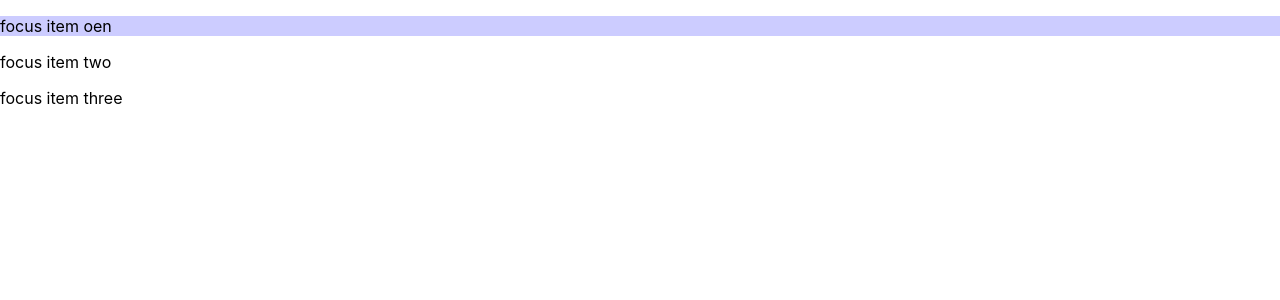
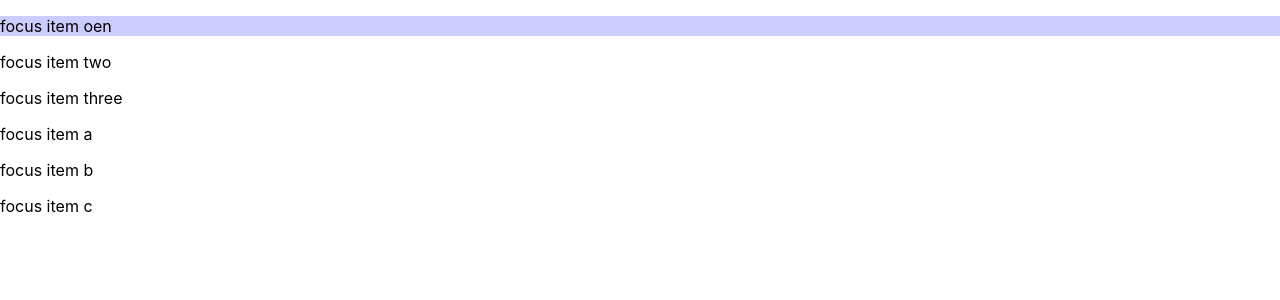
Before and after one commit to jonnybmc/focus-poc, a React (Create React App) app: page / in a window 1280 px wide. Shown: the top 300 px of the page. Built offline with nearby package versions, Linux system fonts and the light colour scheme.

Commit message:
focus now working between parents and children

```diff
--- a/src/App.js
+++ b/src/App.js
@@ -1,5 +1,4 @@
 import React from 'react';
-import logo from './logo.svg';
 import './App.css';
 
 import { FocusableList, FocusableItem, FocusContext } from './Focusable';
@@ -19,6 +18,18 @@ class App extends React.Component {
           <FocusableItem>
             <p>focus item three</p>
           </FocusableItem>
+
+          <FocusableList>
+            <FocusableItem>
+              <p>focus item a</p>
+            </FocusableItem>
+            <FocusableItem>
+              <p>focus item b</p>
+            </FocusableItem>
+            <FocusableItem>
+              <p>focus item c</p>
+            </FocusableItem>
+          </FocusableList>
         </FocusableList>
       </FocusContext.Provider>
     );
--- a/src/Focusable.jsx
+++ b/src/Focusable.jsx
@@ -134,23 +134,23 @@ class FocusManager {
   handleKeyClick(ev) {
     if (KEY_ACTIONS[ev.keyCode]) {
       const movement = KEY_ACTIONS[ev.keyCode];
-      console.log('action', movement);
       let current = this.activeCollection;
-      console.log('current collection has action', current[movement])
-      // const currentActiveItem = this.activeCollection.activeItem();
+      let onDifferentCollection = false;
       while (current) {
         const collectionCanMakeMovement = current[movement];
-        console.log('on collection', current.name);
         if (collectionCanMakeMovement) {
           const newFocusItem = current[movement]();
-          console.log('there is a new focus item', newFocusItem);
           if (newFocusItem) {
-            const onDifferentCollection = getParentId(current) !== getParentId(this.activeItem);
-            if (onDifferentCollection) this.activeItem.parent.unFocus();
+            const newFocusItemIsChildOfCurrentCollection = this.activeCollection.contains(newFocusItem);
+            if (onDifferentCollection && !newFocusItemIsChildOfCurrentCollection) {
+              this.activeCollection.unFocus();
+            }
             this.activeCollection = newFocusItem;
+            break;
           }
         }
         current = current.parent;
+        onDifferentCollection = true;
       }
     }
   }
--- a/src/focusList.js
+++ b/src/focusList.js
@@ -34,6 +34,9 @@ class FocusList {
   }
 
   unFocus() {
+    console.log('calling unfocus');
+    if (!this._indexInRange(this.activeIndex)) return null;
+
     const ret = this.children[this.activeIndex].unFocus();
     this.activeIndex = this.stateful ? this.activeIndex : INVALID_INDEX;
     return ret;
@@ -87,6 +90,10 @@ class FocusList {
   activeItem() {
     return this.children[this.activeIndex];
   }
+
+  contains(item) {
+    return !!this.children.find((fcItem) => fcItem.id === item.id);
+  }
 }
 
 
```
